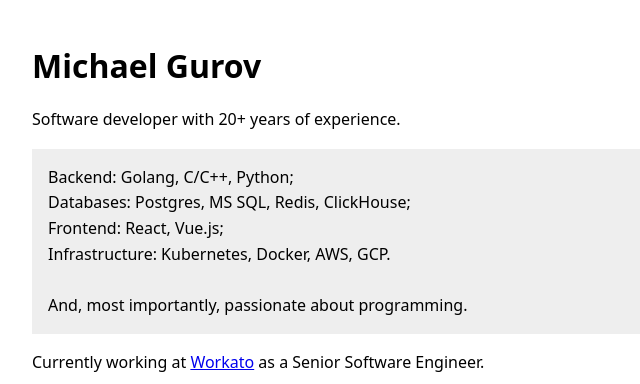
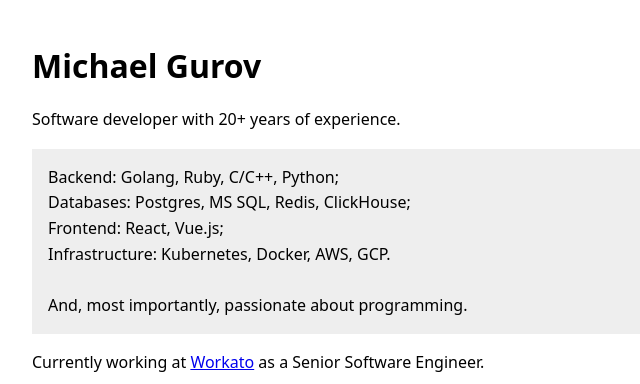
Before and after one commit to bhmj/bhmj.github.io, a plain HTML site: page index.html in a window 1280 px wide. Shown: the top 384 px of the page, 258-898 px from the left. Drawn offline with Linux system fonts and the light colour scheme.

Commit message:
more skills

```diff
--- a/index.html
+++ b/index.html
@@ -30,7 +30,7 @@
 
   <h1>Michael Gurov</h1>
   <p>Software developer with 20+ years of experience.</p>
-  <p style="padding: 1em; background-color: #eeeeee">Backend: Golang, C/C++, Python;<br>
+  <p style="padding: 1em; background-color: #eeeeee">Backend: Golang, Ruby, C/C++, Python;<br>
      Databases: Postgres, MS SQL, Redis, ClickHouse;<br>
      Frontend: React, Vue.js;<br>
      Infrastructure: Kubernetes, Docker, AWS, GCP.<br><br>
```
